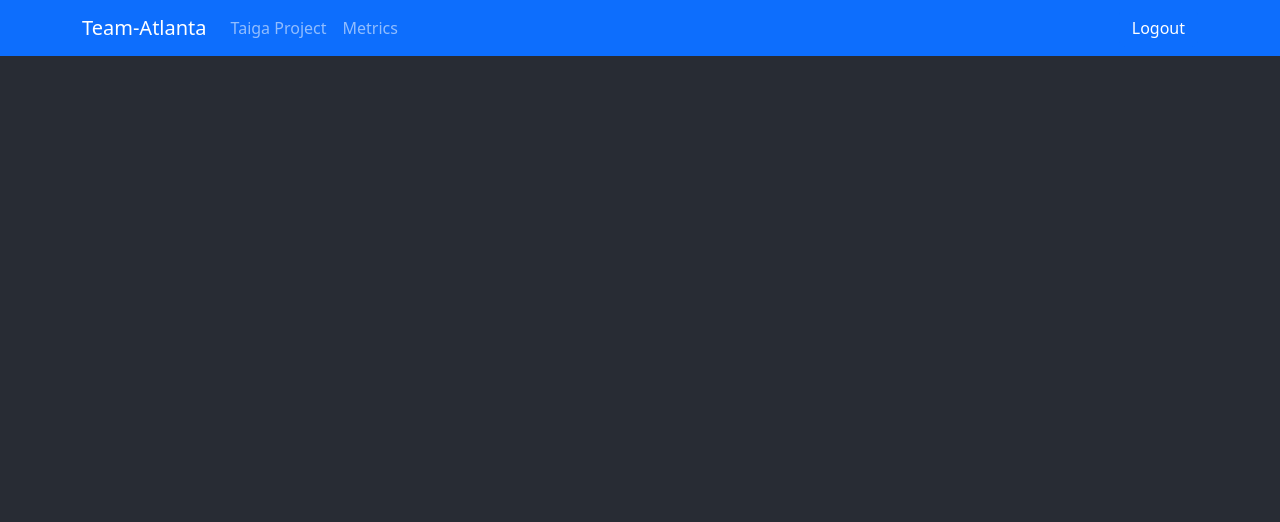
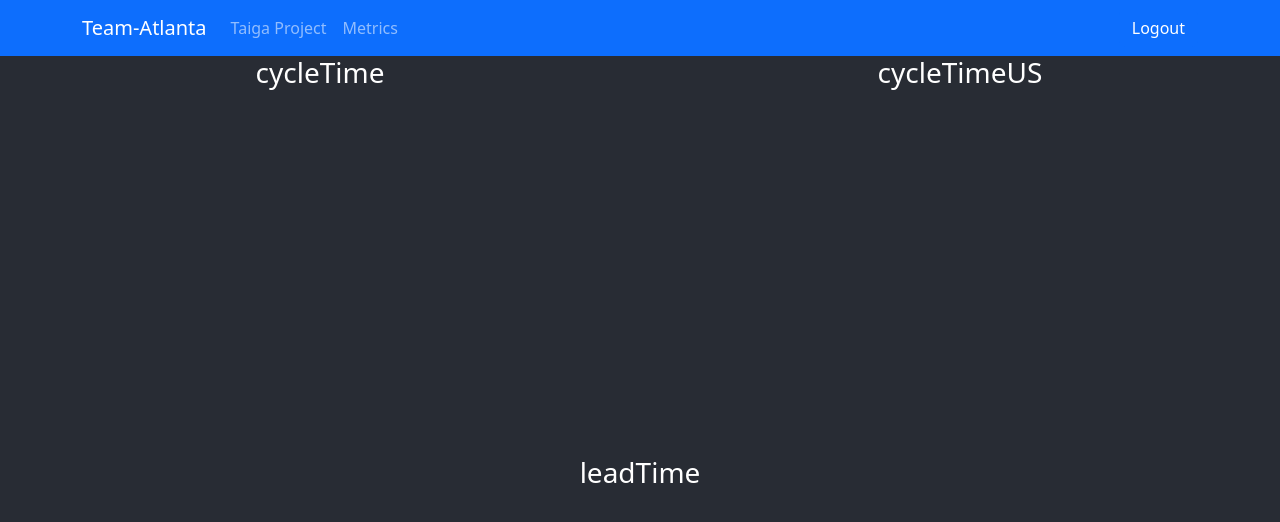
Before and after one commit to isingh27/SER516-Team-Atlanta, a React (Create React App) app in the folder ui/: page /dashboard in a window 1280 px wide. Shown: the top 522 px of the page. Built offline with nearby package versions, Linux system fonts and the light colour scheme; sample sign-in values are in the browser's storage.

Commit message:
Task TG-72 for US-14

```diff
--- a/ui/src/App.js
+++ b/ui/src/App.js
@@ -10,9 +10,10 @@ import {
   useLocation,
   useNavigate
 } from "react-router-dom";
-import MetricInput from './Components/MetricInput';
+// import MetricInput from './Components/MetricInput';
 import NavBar from './Components/NavBar';
 import { GlobalProvider } from './GlobalContext';
+import Dashboard from './Components/Dashboard';
 
 function App() {
 
@@ -32,8 +33,8 @@ function App() {
               <Route path="/project-slug" element={
                 <ConditionalRoute component={ProjectSlugInput} />
               } />
-              <Route path="/metric-input" element={
-                <ConditionalRoute component={MetricInput} />}
+              <Route path="/dashboard" element={
+                <ConditionalRoute component={Dashboard} />}
               />
               </Routes>
           </header>
--- a/ui/src/Components/MetricInput.js
+++ b/ui/src/Components/Dashboard.js
@@ -6,15 +6,11 @@ import { Chart } from "react-google-charts";
 import { useNavigate } from "react-router-dom";
 import VisualizeMetric from "./VisualizeMetric";
 
-const MetricInput = () => {
-  // sample data
-  const data = [
-    ["Year", "Sales", "Expenses"],
-    ["2013", 1000, 400],
-    ["2014", 1170, 460],
-    ["2015", 660, 1120],
-    ["2016", 1030, 540],
-  ];
+
+
+
+const Dashboard = () => {
+
   const navigation = useNavigate();
   const [cycleTime, setCycleTime] = useState("");
   const [loading, setLoading] = useState(false);
@@ -22,6 +18,19 @@ const MetricInput = () => {
 
   const { metricInput, setMetricInput } = useContext(GlobalContext);
   const [metricData, setMetricData] = useState();
+  const [isLoading, setIsLoading] = useState({ graph1: false, graph2: false, graph3: false });
+
+  // Simulate graph data loading
+  useEffect(() => {
+    // const timers = [
+    //   setTimeout(() => setIsLoading(prev => ({ ...prev, graph1: false })), 1000), // Graph 1 loads after 1s
+    //   setTimeout(() => setIsLoading(prev => ({ ...prev, graph2: false })), 2000), // Graph 2 loads after 2s
+    //   setTimeout(() => setIsLoading(prev => ({ ...prev, graph3: false })), 3000), // Graph 3 loads after 3s
+    // ];
+
+    // return () => timers.forEach(timer => clearTimeout(timer)); // Cleanup timeouts
+  }, []);
+
 
   const metricOptions = [
     {
@@ -54,6 +63,8 @@ const MetricInput = () => {
     },
   ];
 
+  const Loader = () => (<Spinner animation="border" role="status" />);
+
   const handleSubmit = () => {
     console.log("Selected option:", metricInput);
     let projectId = localStorage.getItem("projectId");
@@ -70,49 +81,22 @@ const MetricInput = () => {
   };
 
   return (
-    <Container className="mt-5">
-      <Row>
-        <Col md={{ span: 6, offset: 3 }}>
-          <h2 className="mb-5">Select Metric Parameter</h2>
-          {projectName && <h2 className="mb-5">Project: {projectName}</h2>}
-          <Row className="mb-3 align-items-center">
-            <Col sm={3} className="text-left">
-              <Form.Label className="small">Metric Parameter</Form.Label>
-            </Col>
-            <Col sm={9}>
-              <Form.Select
-                value={metricInput}
-                onChange={(e) => setMetricInput(e.target.value)}
-              >
-                <option value="" disabled hidden>
-                  Select Metric Parameter
-                </option>
-                {metricOptions.map((option, index) => (
-                  <option key={index} value={option.name}>
-                    {option.title}
-                  </option>
-                ))}
-              </Form.Select>
-            </Col>
-          </Row>
-
-          <Button variant="primary" type="submit" onClick={handleSubmit}>
-            {loading && <Spinner animation="border" role="status" />} Submit
-          </Button>
+    <Container fluid>
+      <Row className="justify-content-md-center" style={{height:"400px"}}>
+        <Col md={6} className="mb-4">
+          {isLoading.graph1 ? <Loader /> : <VisualizeMetric metricInput="cycleTime" />}
+        </Col>
+        <Col md={6} className="mb-4">
+          {isLoading.graph2 ? <Loader /> : <VisualizeMetric metricInput="cycleTimeUS" />}
         </Col>
       </Row>
-      <br />
-      <br />
-      <VisualizeMetric metricInput={metricInput} metricData={metricData} />
-      {cycleTime && (
-        <Row>
-          <Col md={{ span: 6, offset: 3 }}>
-            <h2 className="mt-5">Cycle Time: {cycleTime}</h2>
-          </Col>
-        </Row>
-      )}
+      <Row className="justify-content-md-center" style={{height:"400px"}}>
+      <Col md={6} className="mb-4">
+          {isLoading.graph3 ? <Loader /> : <VisualizeMetric metricInput="leadTime" />}
+        </Col>
+      </Row>
     </Container>
   );
 };
 
-export default MetricInput;
+export default Dashboard;
--- a/ui/src/Components/ProjectSlugInput.js
+++ b/ui/src/Components/ProjectSlugInput.js
@@ -34,7 +34,7 @@ const ProjectSlugInput = () => {
                 //TODO: Store the project details in local storage & redirect the user to the project details page
                 localStorage.setItem('projectId',JSON.stringify(response.data.data.id))
                 localStorage.setItem('projectName',JSON.stringify(response.data.data.name))
-                navigation('/metric-input')
+                navigation('/dashboard')
             }
             else{
                 setLoading(false);
--- a/ui/src/Components/VisualizeMetric.js
+++ b/ui/src/Components/VisualizeMetric.js
@@ -1,6 +1,6 @@
 import React from "react";
 import { Container, Row, Col } from "react-bootstrap";
-import MetricInput from "./MetricInput";
+import Dashboard from "./Dashboard";
 
 function VisualizeMetric({ metricInput, metricData }) {
   //TODO: Implement State Management for getting the metricInput
@@ -9,10 +9,7 @@ function VisualizeMetric({ metricInput, metricData }) {
     <Container>
       <Row>
         <Col md={12}>
-          {metricInput === "cycleTime" && (
-            // Placeholder - Integrate charting library compatible with React-Bootstrap
-            <h3>{metricData}</h3>
-          )}
+        <h3>{metricInput}</h3>
         </Col>
       </Row>
     </Container>
```
